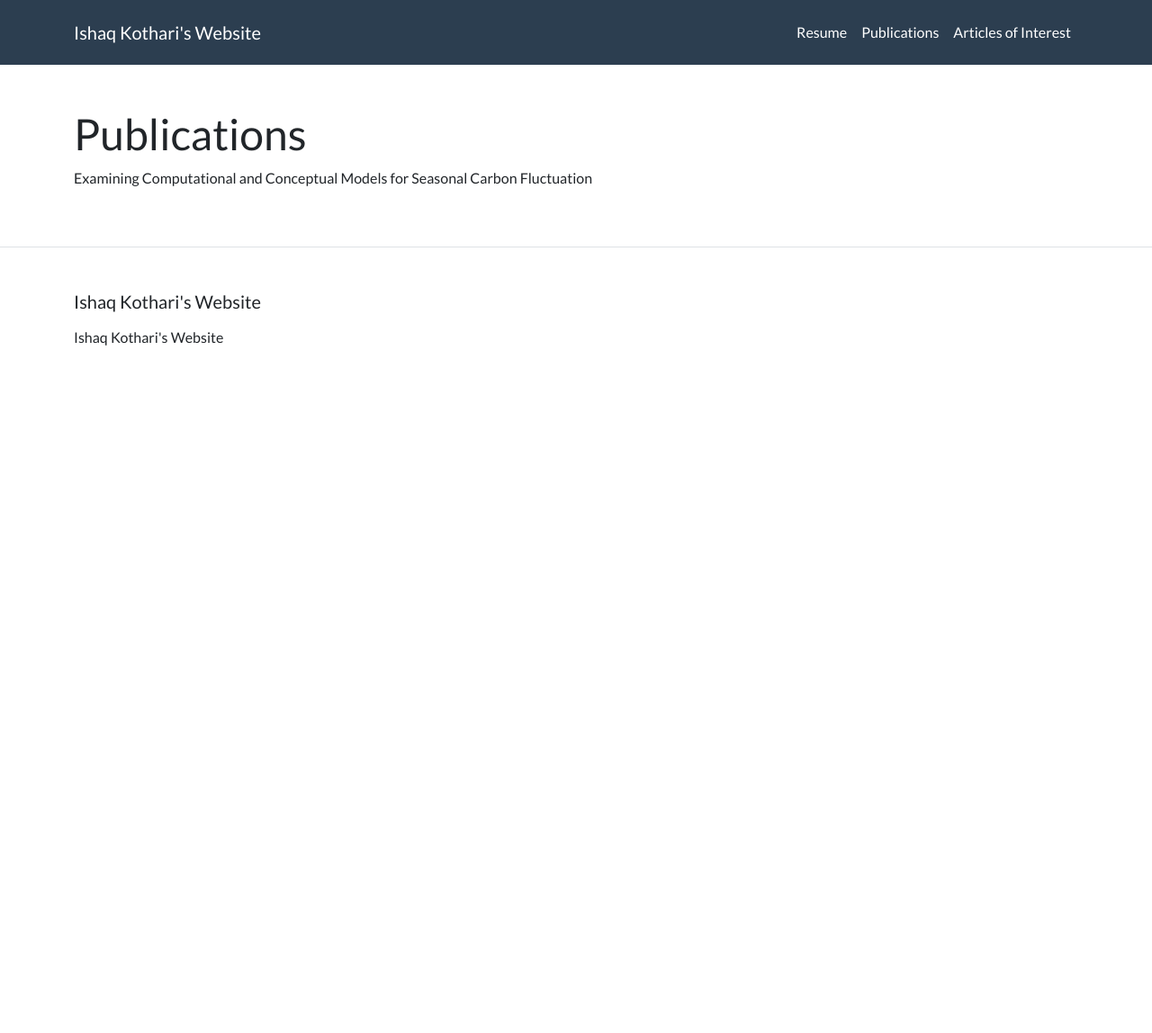
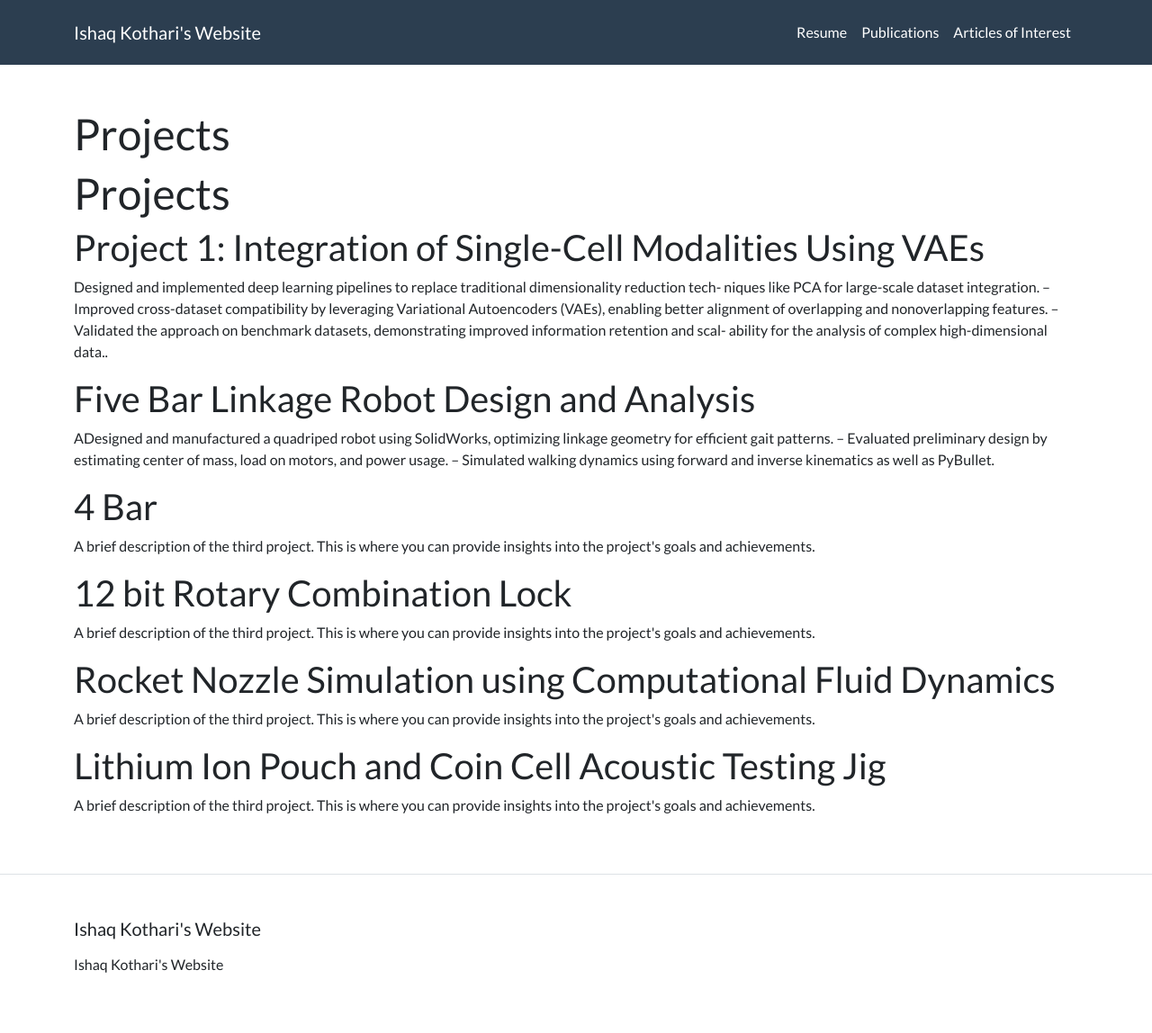
Before and after one commit to ishaqkothari/ishaqkothari.github.io, a Jekyll site: the page built from articlesofinterest.html, in a window 1280 px wide. Shown: the whole page at 90% size. Built offline with Jekyll 4.4.1, drawn with Linux system fonts in a browser that asks for light colours; before the commit the page ends 900 px from its top, so only the background shows below that.

Commit message:
Update articlesofinterest.html

```diff
--- a/articlesofinterest.html
+++ b/articlesofinterest.html
@@ -1,9 +1,52 @@
 ---
 layout: page
-title: Publications
+title: Projects
 description: ""
 tags: [Jekyll, theme, responsive, blog, template]
 image:
   feature: pasindu-uthpala-hc8VRgDj4Ik-unsplash2.jpg
 ---
-<p> Examining Computational and Conceptual Models for Seasonal Carbon Fluctuation <a src="FinalPaperMATH305.pdf" </a> </p>
+
+<h1>Projects</h1>
+
+<div class="project">
+  <h2>Project 1: Integration of Single-Cell Modalities Using VAEs</h2>
+  <p>Designed and implemented deep learning pipelines to replace traditional dimensionality reduction tech-
+    niques like PCA for large-scale dataset integration.
+    – Improved cross-dataset compatibility by leveraging Variational Autoencoders (VAEs), enabling better
+    alignment of overlapping and nonoverlapping features.
+    – Validated the approach on benchmark datasets, demonstrating improved information retention and scal-
+    ability for the analysis of complex high-dimensional data.</a>.</p>
+</div>
+
+<!-- Add more projects as needed -->
+<div class="project">
+  <h2>Five Bar Linkage Robot Design and Analysis</h2>
+  <p>ADesigned and manufactured a quadriped robot using SolidWorks, optimizing linkage geometry for efficient
+    gait patterns.
+    – Evaluated preliminary design by estimating center of mass, load on motors, and power usage.
+    – Simulated walking dynamics using forward and inverse kinematics as well as PyBullet.</p>
+</div>
+
+<div class="Button Pressing Arcade Machine">
+  <h2>4 Bar</h2>
+  <p>A brief description of the third project. This is where you can provide insights into the project's goals and achievements.</p>
+</div>
+
+<!-- Continue adding more projects in similar format -->
+
+<div class="project">
+  <h2>12 bit Rotary Combination Lock</h2>
+  <p>A brief description of the third project. This is where you can provide insights into the project's goals and achievements.</p>
+</div>
+
+
+<div class="project">
+  <h2>Rocket Nozzle Simulation using Computational Fluid Dynamics</h2>
+  <p>A brief description of the third project. This is where you can provide insights into the project's goals and achievements.</p>
+</div>
+
+<div class="project">
+  <h2>Lithium Ion Pouch and Coin Cell Acoustic Testing Jig</h2>
+  <p>A brief description of the third project. This is where you can provide insights into the project's goals and achievements.</p>
+</div>
```
